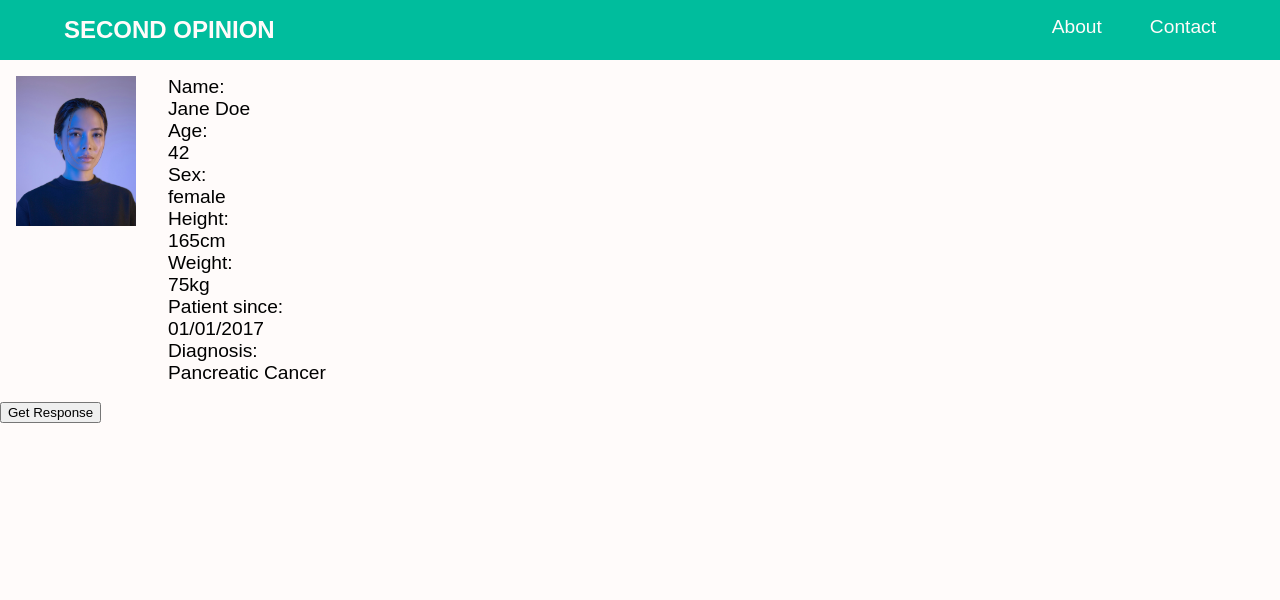
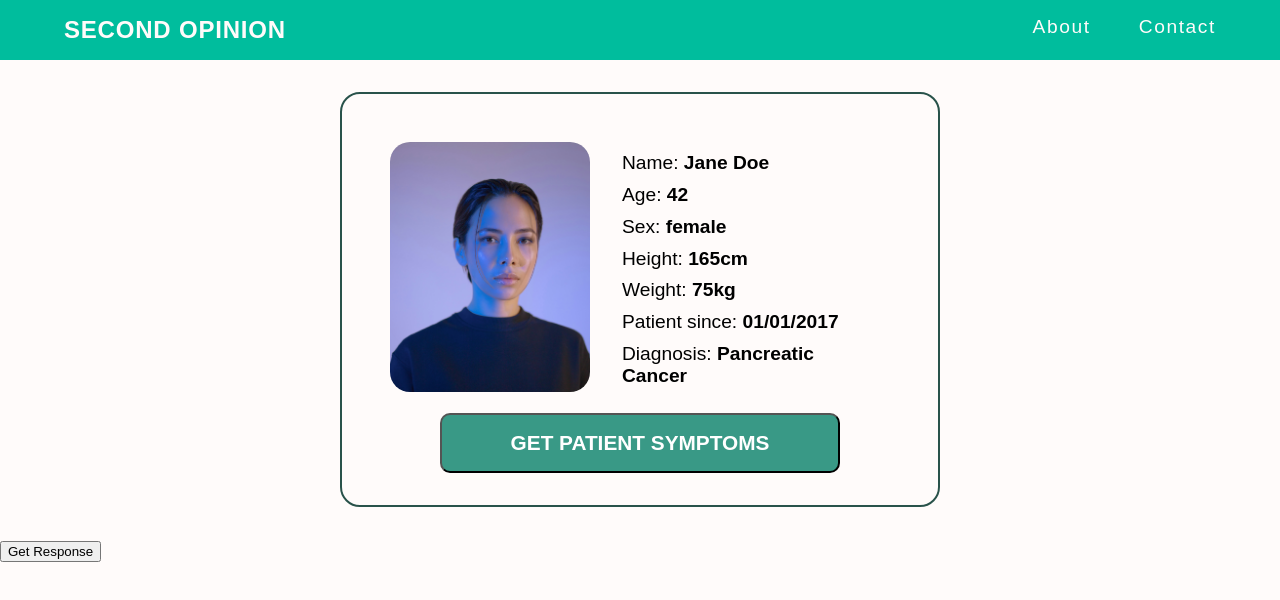
Before and after one commit to ichbinderbar/openai-api-client, a React (Vite) app: page / in a window 1280 px wide. Shown: the top 600 px of the page. Built offline with nearby package versions, Linux system fonts and the light colour scheme.

Commit message:
update styles

```diff
--- a/src/components/Header/Header.scss
+++ b/src/components/Header/Header.scss
@@ -9,6 +9,7 @@
     font-size: 1.5rem;
     text-transform: uppercase;
     font-weight: 600;
+    letter-spacing: 0.05rem;
   }
 
   &__nav {
@@ -17,7 +18,7 @@
     gap: 3rem;
 
     &-link {
-      text-decoration: none;
+      letter-spacing: 0.1rem;
     }
   }
 }
--- a/src/components/PatientCard/PatientCard.jsx
+++ b/src/components/PatientCard/PatientCard.jsx
@@ -5,38 +5,46 @@ export default function PatientCard() {
   console.log(patients);
 
   return (
-    <div className="patientcard__main-container">
-      <div className="patientcard__subcontainer-1">
-        <img className="patientcard__img" src={patients[0].image}></img>
-      </div>
-      <div className="patientcard__subcontainer-2">
-        <div className="patientcard__name">
-          Name:
-          <div className="patientcard__data">{patients[0].name}</div>
+    <article className="patient">
+      <div className="patient__details">
+        <div className="patient__image-container">
+          <img className="patient__image" src={patients[0].image}></img>
         </div>
-        <div className="patiendcard__age">
-          Age:<div className="patientcard__data">{patients[0].age}</div>
-        </div>
-        <div className="patiendcard__sex">
-          Sex:<div className="patientcard__data">{patients[0].sex}</div>
-        </div>
-        <div className="patientcard__height">
-          Height:<div className="patientcard__data">{patients[0].height}</div>
-        </div>
-        <div className="patientcard__weight">
-          Weight:<div className="patientcard__data">{patients[0].weight}</div>
-        </div>
-        <div className="patientcard__record-start-date">
-          Patient since:
-          <div className="patientcard__data">
-            {patients[0]["record-start-date"]}
-          </div>
-        </div>
-        <div className="patientcard__current-diagnosis">
-          Diagnosis:
-          <div className="patientcard__data">{patients[0].diagnosis}</div>
+        <div className="patient__info-container">
+          <label className="patient__info-label">
+            Name:
+            <span className="patient__info-data"> {patients[0].name}</span>
+          </label>
+          <label className="patient__info-label">
+            Age:
+            <span className="patient__info-data"> {patients[0].age}</span>
+          </label>
+          <label className="patient__info-label">
+            Sex:
+            <span className="patient__info-data"> {patients[0].sex}</span>
+          </label>
+          <label className="patient__info-label">
+            Height:
+            <span className="patient__info-data"> {patients[0].height}</span>
+          </label>
+          <label className="patient__info-label">
+            Weight:
+            <span className="patient__info-data"> {patients[0].weight}</span>
+          </label>
+          <label className="patient__info-label">
+            Patient since:
+            <span className="patient__info-data">
+              {" "}
+              {patients[0]["record-start-date"]}
+            </span>
+          </label>
+          <label className="patient__info-label">
+            Diagnosis:
+            <span className="patient__info-data"> {patients[0].diagnosis}</span>
+          </label>
         </div>
       </div>
-    </div>
+      <button className="patient__cta">Get Patient Symptoms</button>
+    </article>
   );
 }
--- a/src/components/PatientCard/PatientCard.scss
+++ b/src/components/PatientCard/PatientCard.scss
@@ -1,16 +1,54 @@
-.patientcard {
-  &__main-container {
+.patient {
+  margin: 2rem auto;
+  display: flex;
+  flex-direction: column;
+  border: 2px solid #29524a;
+  border-radius: 20px;
+  width: 600px;
+  padding: 2rem;
+  justify-content: center;
+  align-items: center;
+
+  &__details {
     display: flex;
   }
-  &__subcontainer-1 {
-    padding: 1rem;
-  }
-  &__subcontainer-2 {
-    padding: 1rem;
-  }
-  &__img {
-    width: 120px;
+
+  &__image {
+    width: 200px;
     height: auto;
     object-fit: cover;
+    border-radius: 20px;
+
+    &-container {
+      padding: 1rem;
+    }
+  }
+
+  &__info {
+    &-container {
+      display: flex;
+      flex-direction: column;
+      padding: 1rem;
+      justify-content: space-evenly;
+    }
+
+    &-label {
+      padding-right: 2rem;
+    }
+
+    &-data {
+      font-weight: 600;
+    }
+  }
+
+  &__cta {
+    width: 400px;
+    padding: 1rem;
+    border-radius: 10px;
+    font-size: 1.3rem;
+    text-transform: uppercase;
+    font-weight: 600;
+    background-color: #399986;
+    color: white;
   }
 }
```
